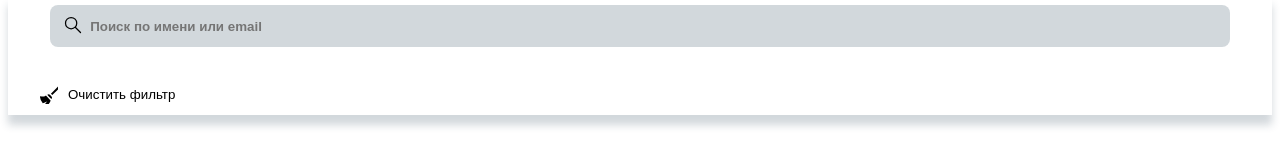
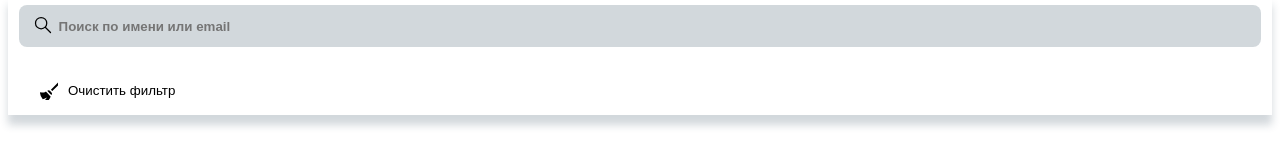
Before and after one commit to easyscripter/labmediaTable, a Vue app: page / in a window 1280 px wide. Both pictures are taken after a click on the element "Дата регистрации". Shown: the part 124-283 px from the top of the page. Built offline with nearby package versions, Linux system fonts and the light colour scheme; no server answers.

Commit message:
add behavior for clear filters button

```diff
--- a/src/components/EasyFinder.vue
+++ b/src/components/EasyFinder.vue
@@ -1,14 +1,18 @@
 <template>
-<div class="easyfinder-container">
+<div class="EasyFinder">
   <div class="input-container">
     <img src="../assets/icons/findIcon.svg" alt="find icon">
-    <input  :placeholder="placeholderText" :value="value" @input="$emit('input', $event.target.value)">
+    <input :placeholder="placeholderText" :value="value" @input="$emit('input', $event.target.value)">
   </div>
-  <button class="easyfinder-clear-button" @click="$emit('input', $event.target.value = '')">Очистить фильтр</button>
+  <button v-show="showButton" class="easyfinder-clear-button"
+          @click="$emit('input', $event.target.value = ''); $emit('clearFilters', clearingFiltres = true)">Очистить
+    фильтр
+  </button>
 </div>
 </template>
 
 <script>
+'use strict'
 export default {
 name: "EasyFinder",
   props: {
@@ -18,28 +22,38 @@ name: "EasyFinder",
     },
     placeholderText: {
       type: String
+    },
+    showButton: {
+      type: Boolean,
+      default: false
     }
   },
+  data: () => {
+    return {
+      clearingFiltres: false
+    }
+  }
 }
 </script>
 
 <style lang="scss" scoped>
-    .easyfinder-container {
+.EasyFinder {
   position: relative;
   display: flex;
   flex-wrap: wrap;
   width: 100%;
   height: 120px;
-      -webkit-box-shadow: 0px 10px 8px 0px rgba(34, 60, 80, 0.2);
-      -moz-box-shadow: 0px 10px 8px 0px rgba(34, 60, 80, 0.2);
-      box-shadow: 0px 10px 8px 0px rgba(34, 60, 80, 0.2);
+  -webkit-box-shadow: 0 10px 8px 0 rgba(34, 60, 80, 0.2);
+  -moz-box-shadow: 0 10px 8px 0 rgba(34, 60, 80, 0.2);
+  box-shadow: 0 10px 8px 0 rgba(34, 60, 80, 0.2);
 
   .input-container {
     width: 100%;
     position: relative;
     margin-top: 10px;
+
     input {
-          width: 90%;
+      width: 95%;
       height: 40px;
       padding-left: 40px;
       background-color: rgba(34, 60, 80, 0.2);
@@ -47,27 +61,32 @@ name: "EasyFinder",
       border-radius: 8px;
       font-weight: bold;
       outline: none;
-          &:focus  {
+
+      &:focus {
         color: #0b75d2;
         font-weight: bold;
       }
     }
+
     img {
       position: absolute;
       width: 20px;
       height: 20px;
       top: 10px;
-          left: 55px;
+      left: 2%;
     }
   }
+
   .easyfinder-clear-button {
     position: relative;
     background-color: transparent;
+    margin-bottom: 5px;
     margin-left: 10px;
     padding-left: 50px;
     border: none;
     cursor: pointer;
     outline: none;
+
     &::before {
       content: "";
       position: absolute;
```
Lines whose indentation alone changed are shown as unchanged.
